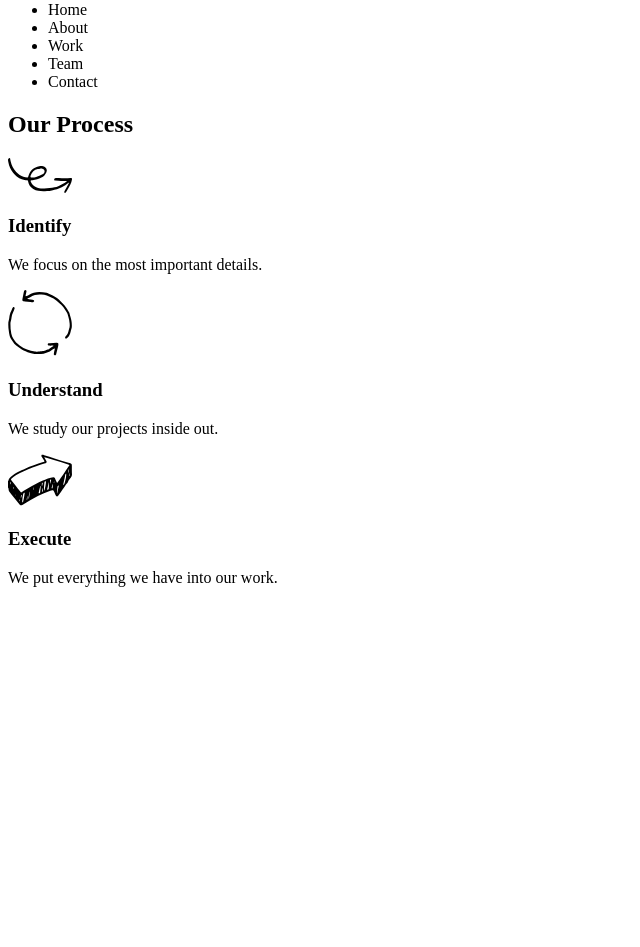
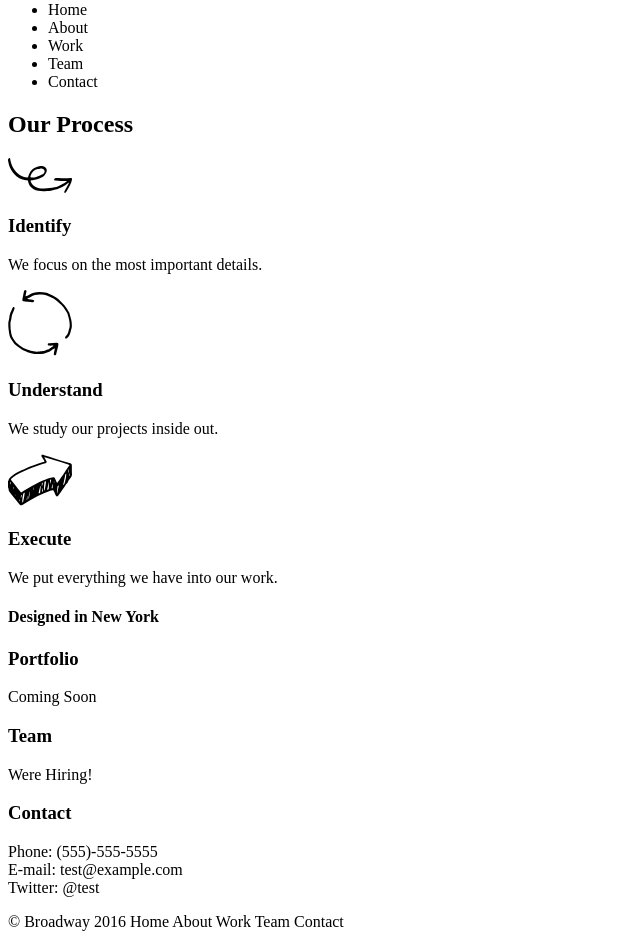
Before and after one commit to Greeny8008/Broadway, a plain HTML site: page index.html in a window 1280 px wide. Shown: the part 79-1026 px from the top of the page, without its empty margins (0-640 px from the left). Before the commit the page ends 800 px from the top, so only its background shows below. Drawn offline with Linux system fonts and the light colour scheme.

Commit message:
All text added to html doc

```diff
--- a/index.html
+++ b/index.html
@@ -33,6 +33,22 @@
       <h3>Execute</h3>
       <p>We put everything we have into our work.</p>
     </div>
+    <div class=header-img>
+      <h4>Designed in New York</h4>
+    </div>
+    <div class=section-two>
+      <h3>Portfolio</h3>
+      <p>Coming Soon</p>
+      <h3>Team</h3>
+      <p>Were Hiring!</p>
+      <h3>Contact</h3>
+      <p>Phone: (555)-555-5555 <br>
+        E-mail: test@example.com <br>
+        Twitter: @test</p>
+      </div>
+      <footer>
+        <p> &copy; Broadway 2016 Home About Work Team Contact</p>
+      </footer>
 
   </body>
 </html>
```
